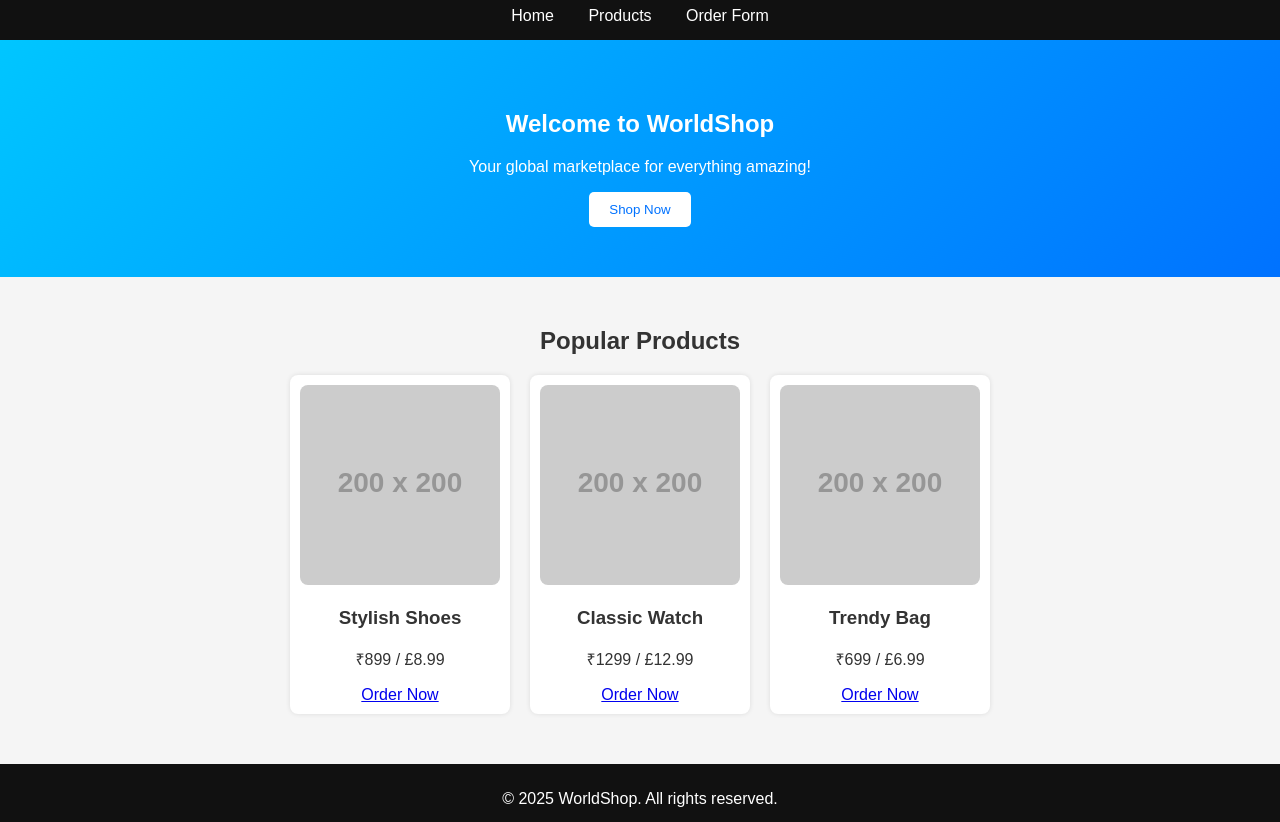
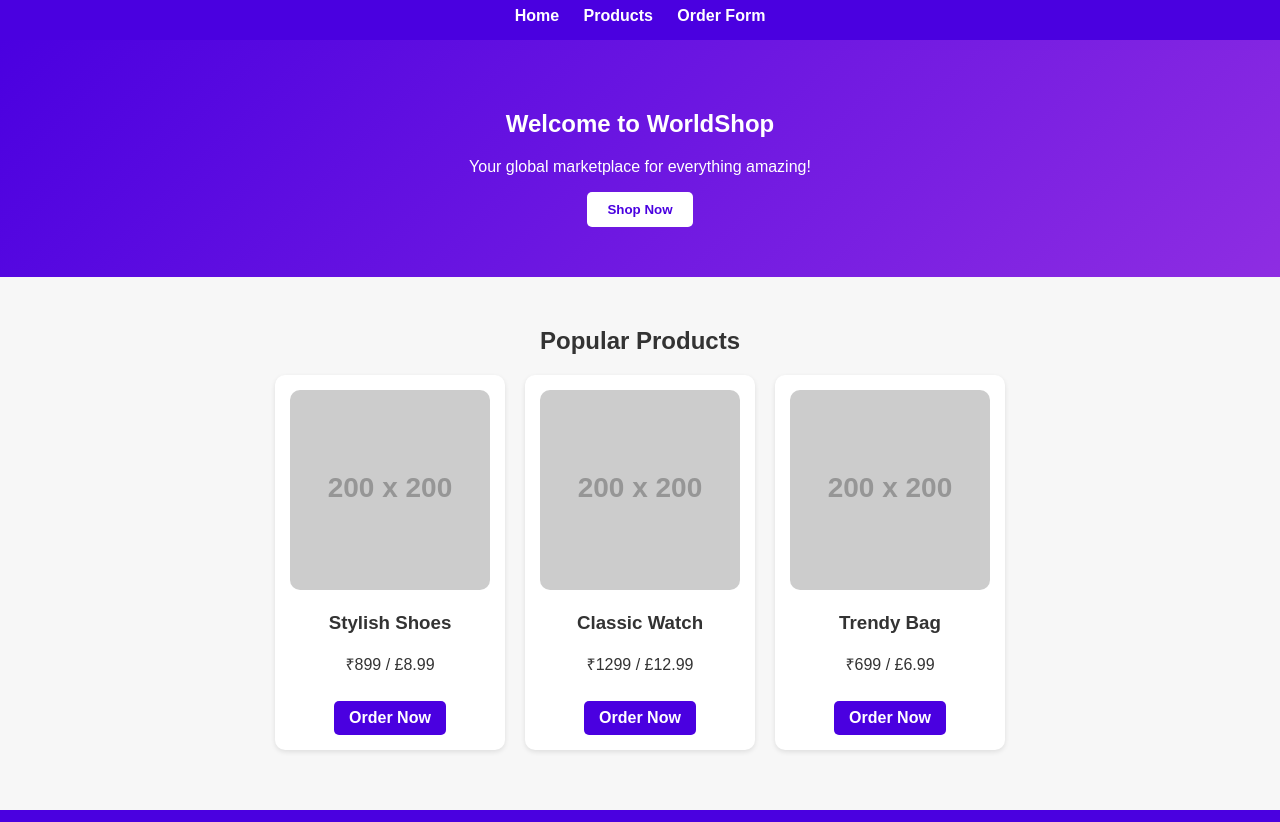
Before and after one commit to sharmasourav082002-arch/sharmasourav082002-arch.github.io, a plain HTML site: page index.html in a window 1280 px wide. Shown: the part 89-911 px from the top of the page. Drawn offline with Linux system fonts and the light colour scheme; placeholder pictures from the web are drawn by us.

Commit message:
Update style.css

```diff
--- a/style.css
+++ b/style.css
@@ -1,38 +1,47 @@
 body {
   font-family: Arial, sans-serif;
   margin: 0;
-  padding: 0;
-  background: #f5f5f5;
+  background-color: #f7f7f7;
   color: #333;
 }
 
 header {
-  background: #111;
-  color: #fff;
-  padding: 15px 0;
+  background: #4a00e0;
+  color: white;
+  padding: 15px;
   text-align: center;
 }
 
 nav a {
-  color: #fff;
-  margin: 0 15px;
+  color: white;
+  margin: 0 10px;
   text-decoration: none;
+  font-weight: bold;
+}
+
+nav a:hover {
+  text-decoration: underline;
 }
 
 .hero {
   text-align: center;
-  padding: 50px;
-  background: linear-gradient(135deg, #00c6ff, #0072ff);
+  background: linear-gradient(135deg, #4a00e0, #8e2de2);
   color: white;
+  padding: 50px 20px;
 }
 
-.hero button {
-  background: #fff;
-  color: #0072ff;
+button {
+  padding: 10px 20px;
+  background-color: white;
+  color: #4a00e0;
   border: none;
-  padding: 10px 20px;
   border-radius: 5px;
   cursor: pointer;
+  font-weight: bold;
+}
+
+button:hover {
+  background-color: #ddd;
 }
 
 .products {
@@ -42,44 +51,44 @@ nav a {
 
 .product-grid {
   display: flex;
+  flex-wrap: wrap;
   justify-content: center;
-  flex-wrap: wrap;
   gap: 20px;
 }
 
 .product {
-  background: #fff;
-  border-radius: 8px;
-  box-shadow: 0 0 5px rgba(0,0,0,0.1);
+  background: white;
+  padding: 15px;
+  border-radius: 10px;
   width: 200px;
-  padding: 10px;
+  box-shadow: 0 2px 5px rgba(0,0,0,0.1);
 }
 
 .product img {
   width: 100%;
-  border-radius: 8px;
-}
-
-.product-detail {
-  display: flex;
-  flex-direction: column;
-  align-items: center;
-  padding: 30px;
-}
-
-.product-detail img {
-  width: 300px;
   border-radius: 10px;
 }
 
-.detail {
-  text-align: center;
+.order-btn {
+  display: inline-block;
+  margin-top: 10px;
+  background-color: #4a00e0;
+  color: white;
+  padding: 8px 15px;
+  text-decoration: none;
+  border-radius: 5px;
+  font-weight: bold;
+  transition: background 0.3s;
+}
+
+.order-btn:hover {
+  background-color: #8e2de2;
 }
 
 footer {
-  background: #111;
-  color: #fff;
   text-align: center;
+  background: #4a00e0;
+  color: white;
   padding: 10px;
-  margin-top: 20px;
+  margin-top: 30px;
 }
```
